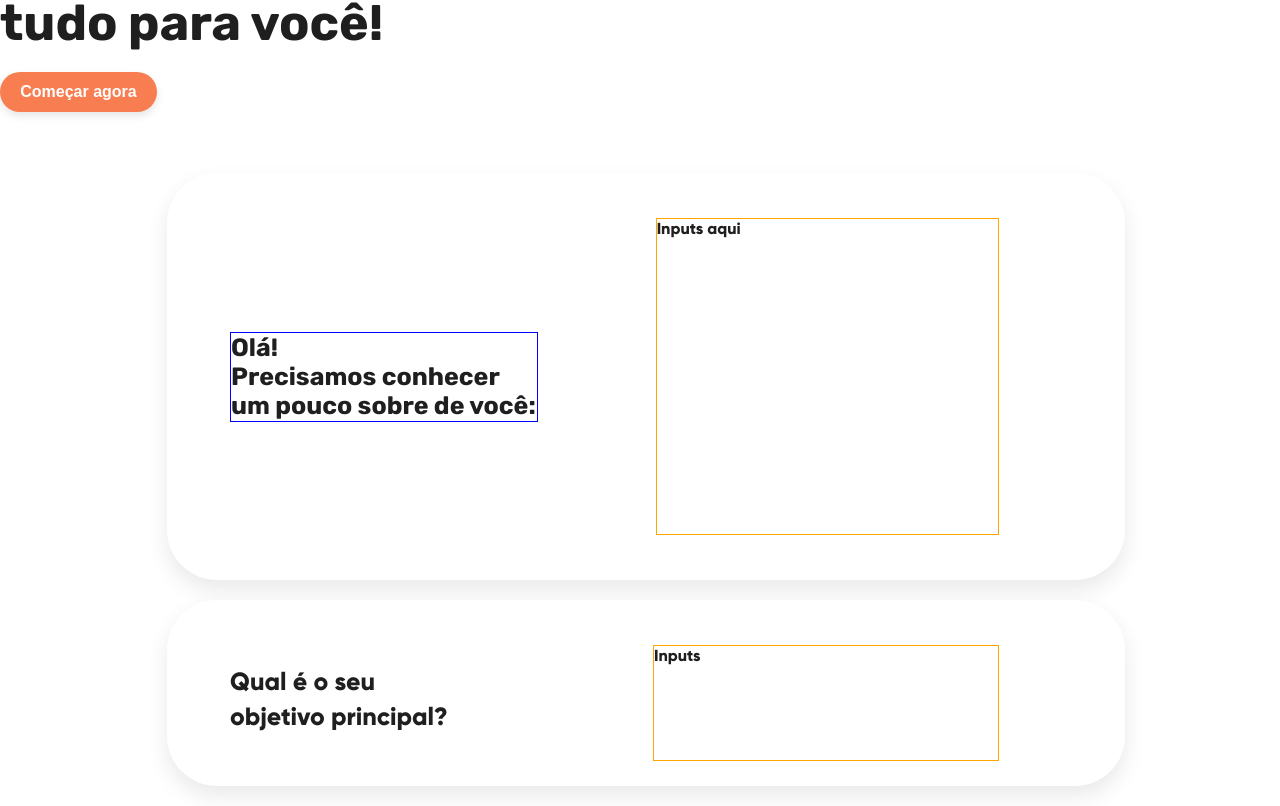
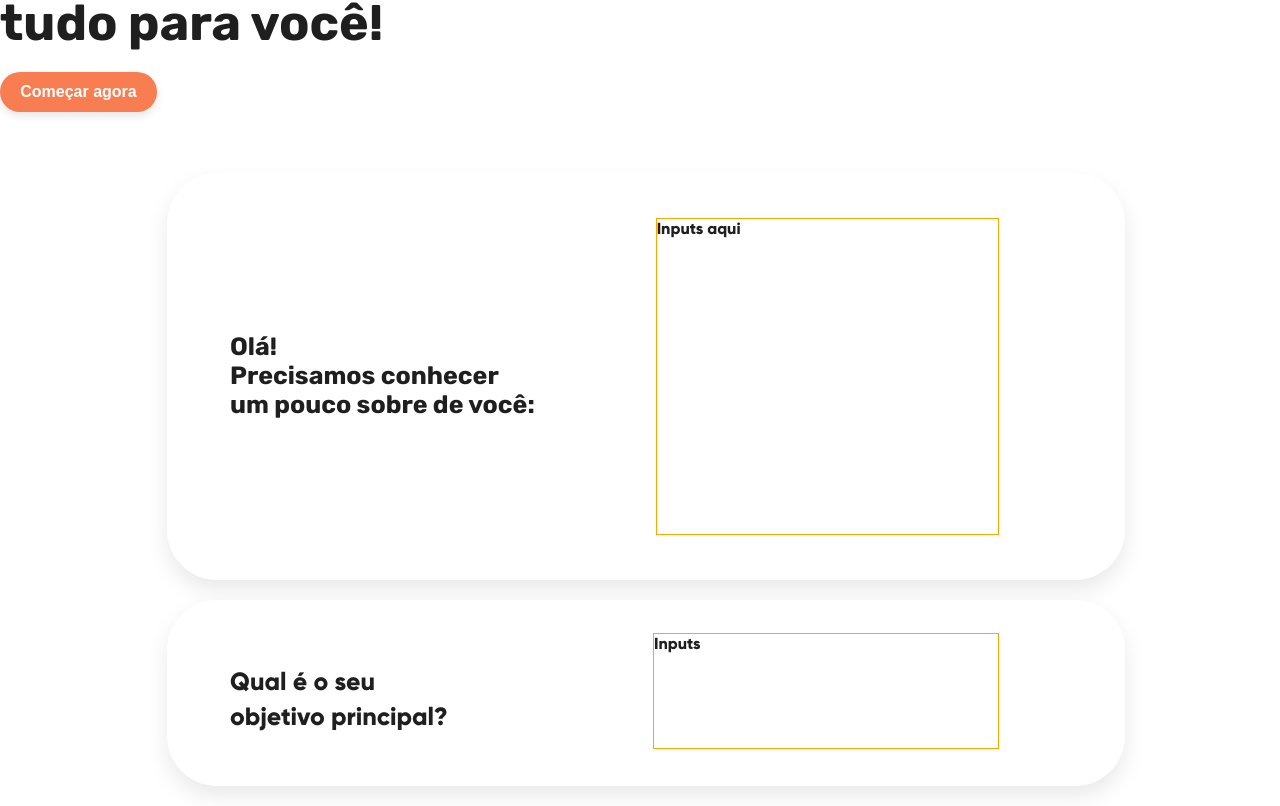
Before and after one commit to AugustoMagalhaes/cloudopss-desafio, a React (Create React App) app: page / in a window 1280 px wide. Shown: the part 246-1052 px from the top of the page. Built offline with nearby package versions, Linux system fonts and the light colour scheme.

Commit message:
chore: pequenas alteraçoes de css em MainGoal e PersonalInfo.

```diff
--- a/src/components/MainGoal/MainGoal.css
+++ b/src/components/MainGoal/MainGoal.css
@@ -23,7 +23,7 @@
 .maingoal-input-container {
   border: 1px solid orange; /* temp */
   height: 116px;
+  margin-bottom: 5px;
   margin-left: 205px;
-  margin-top: 20px;
   width: 346px;
 }
--- a/src/components/PersonalInfo/PersonalInfo.css
+++ b/src/components/PersonalInfo/PersonalInfo.css
@@ -10,7 +10,6 @@
 }
 
 .personal-title-container {
-  border: 1px solid blue;
   height: 90px;
   margin-left: 63px;
   width: 310px;
```
